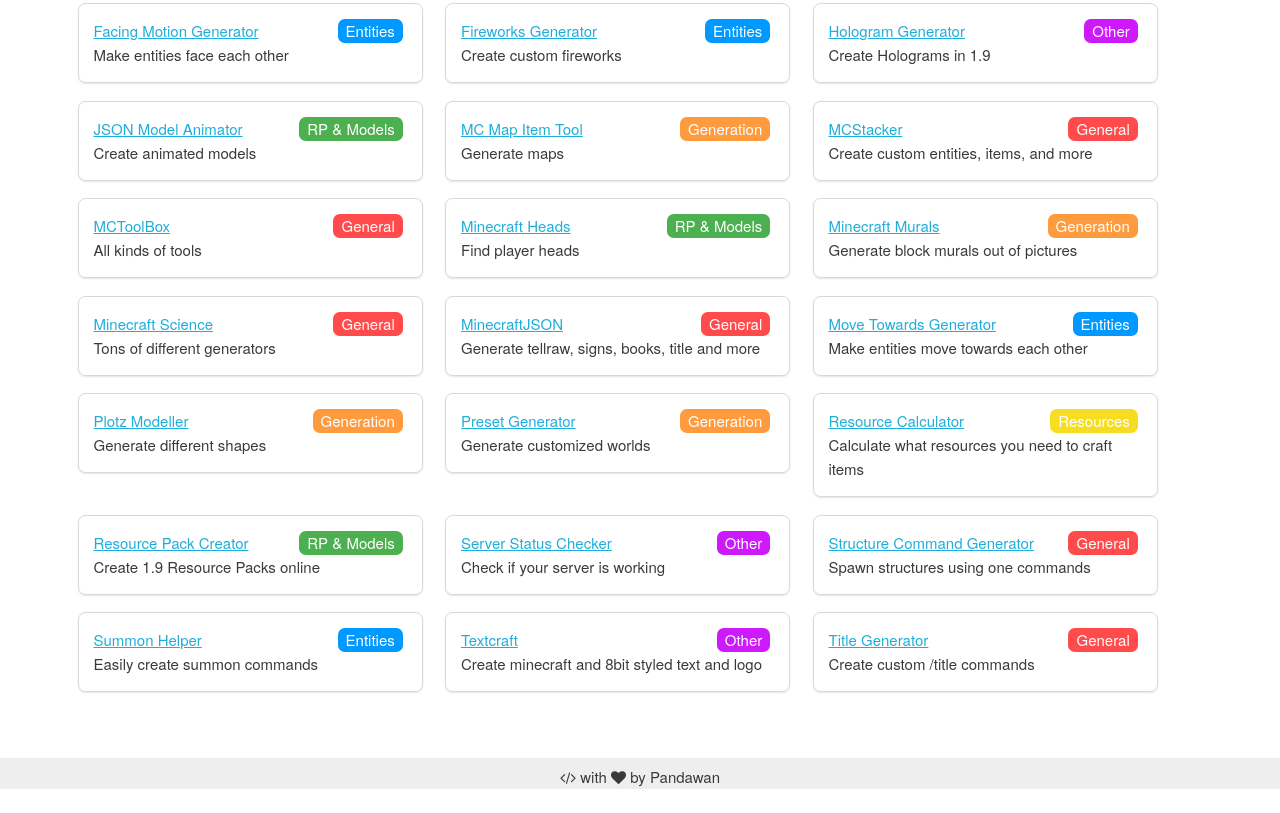
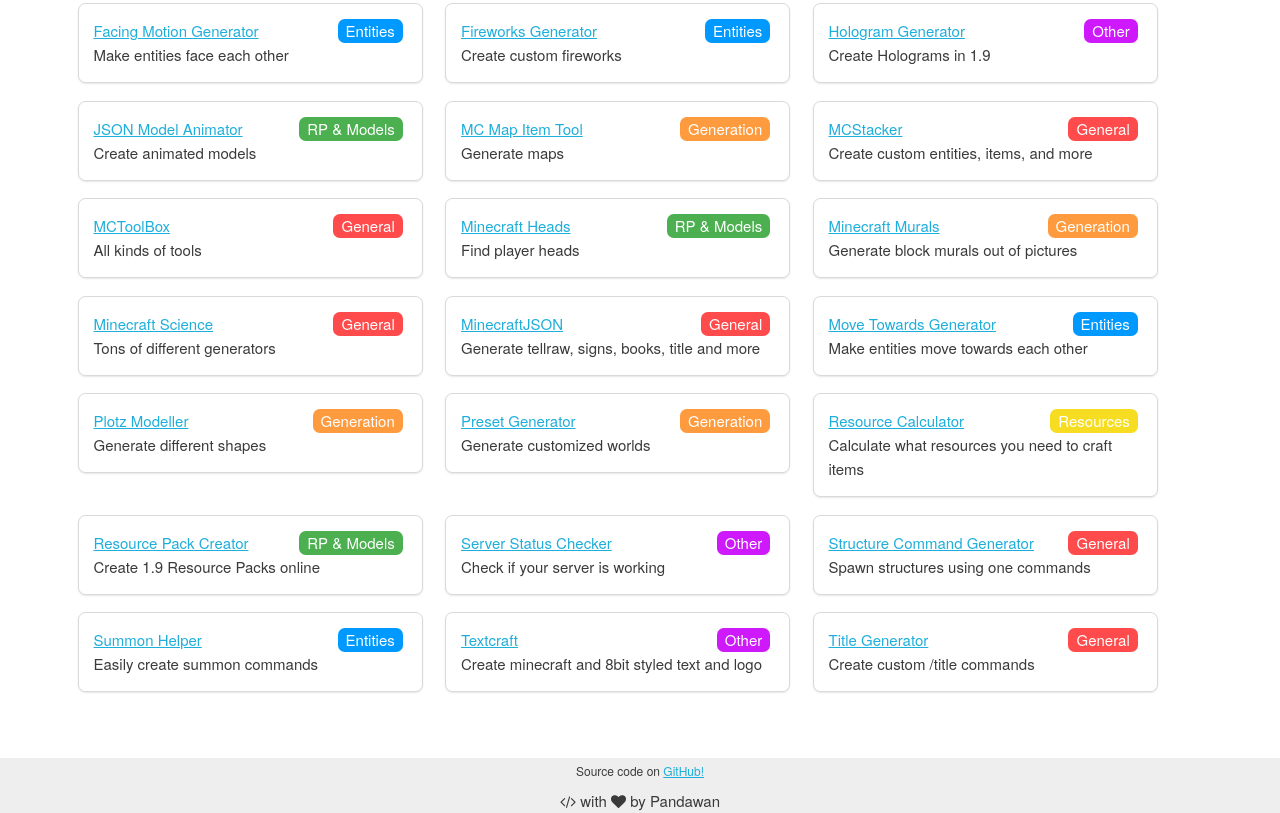
Before and after one commit to Pandawan/CBStarterKit, a plain HTML site: page index.html in a window 1280 px wide. Shown: the part 775-1588 px from the top of the page. Before the commit the page ends 1564 px from the top, so only its background shows below. Drawn offline with Linux system fonts and the light colour scheme.

Commit message:
Yeah, last stuff

```diff
--- a/index.html
+++ b/index.html
@@ -131,6 +131,7 @@
 	</script>
 </body>
 <footer>
+	<small style="margin-bottom: 0em; padding-top: 0.5em;">Source code on <a href="https://github.com/PandawanFr/CBStarterKit">GitHub!</a></small>
 	<p style="margin-bottom: 0em; padding-top: 0.5em;"><b><i class="fa fa-code" aria-hidden="true"></i></b> with <i class="fa fa-heart" aria-hidden="true"></i> by Pandawan</p>
 </footer>
 </html>
```
